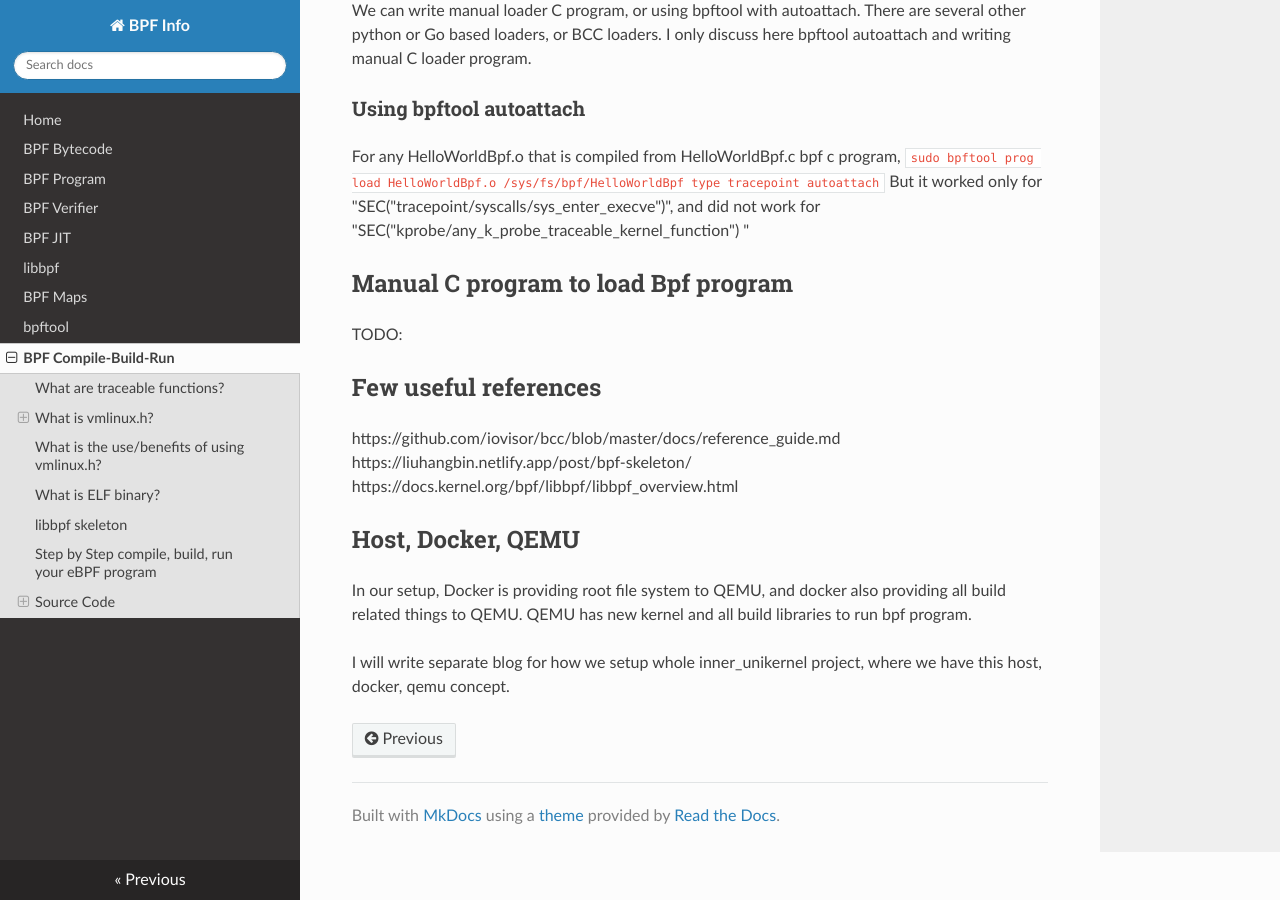
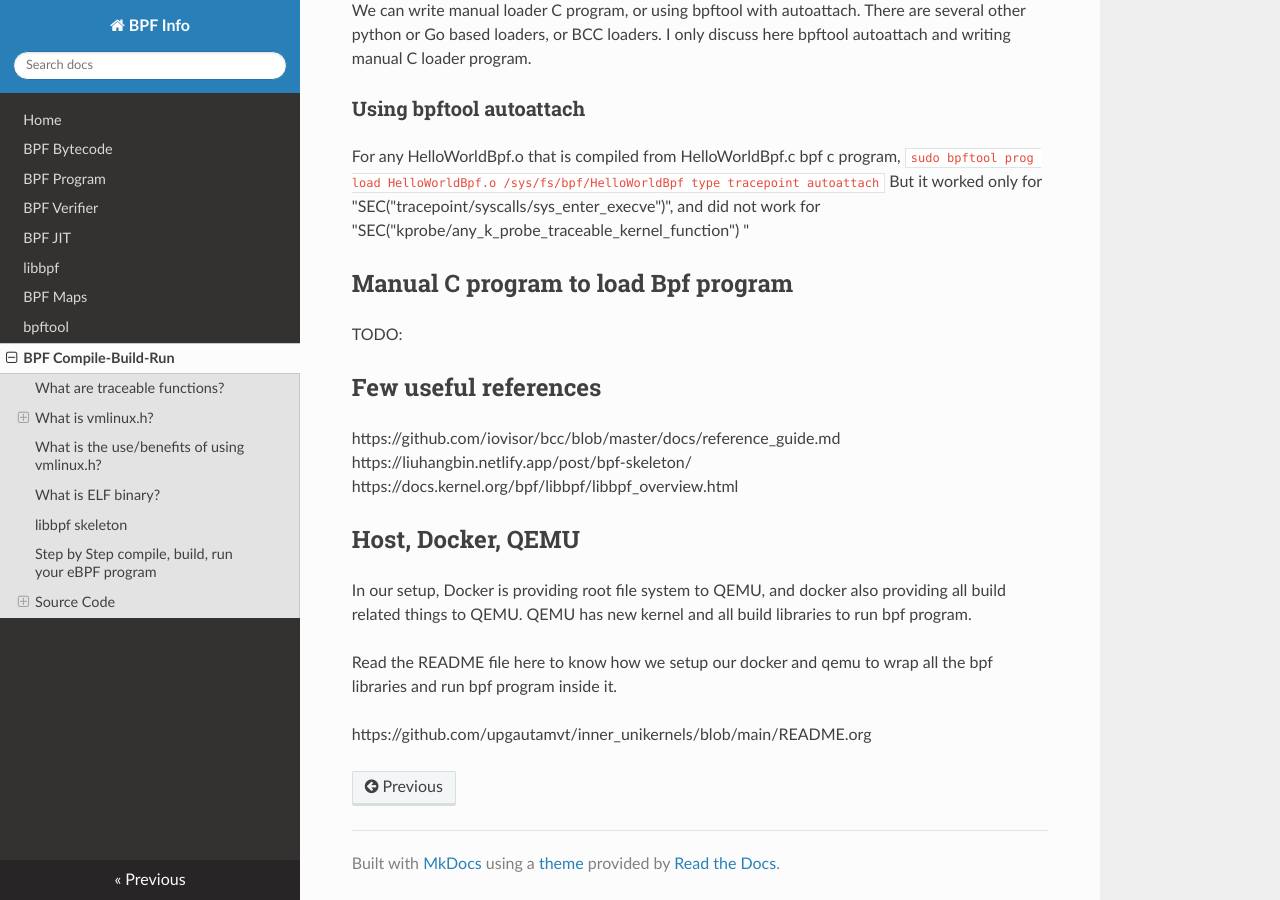
Before and after one commit to rosalab/bpf-info, an MkDocs documentation site: the page built from docs/bpf_compile_build_run.md, in a window 1280 px wide and 900 px high, scrolled down 12361 px. Built offline with MkDocs 1.6.1, drawn with Linux system fonts in a browser that asks for light colours; nearby versions of some CDN libraries.

Commit message:
Update bpf_compile_build_run.md

```diff
--- a/docs/bpf_compile_build_run.md
+++ b/docs/bpf_compile_build_run.md
@@ -575,4 +575,6 @@ https://docs.kernel.org/bpf/libbpf/libbpf_overview.html
 ## Host, Docker, QEMU
 In our setup, Docker is providing root file system to QEMU, and docker also providing all build related things to QEMU. QEMU has new kernel and all build libraries to run bpf program.
 
-I will write separate blog for how we setup whole inner_unikernel project, where we have this host, docker, qemu concept.
+Read the README file here to know how we setup our docker and qemu to wrap all the bpf libraries and run bpf program inside it.
+
+https://github.com/upgautamvt/inner_unikernels/blob/main/README.org
```
